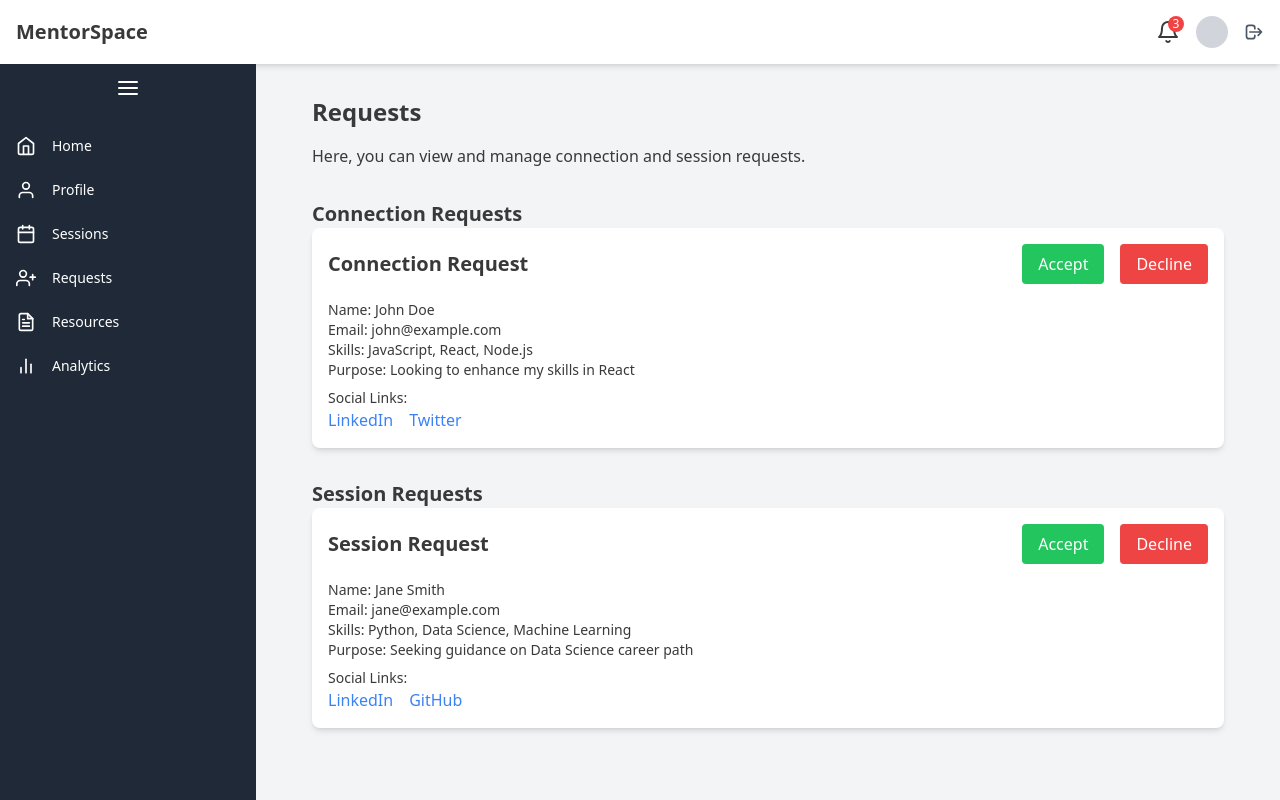
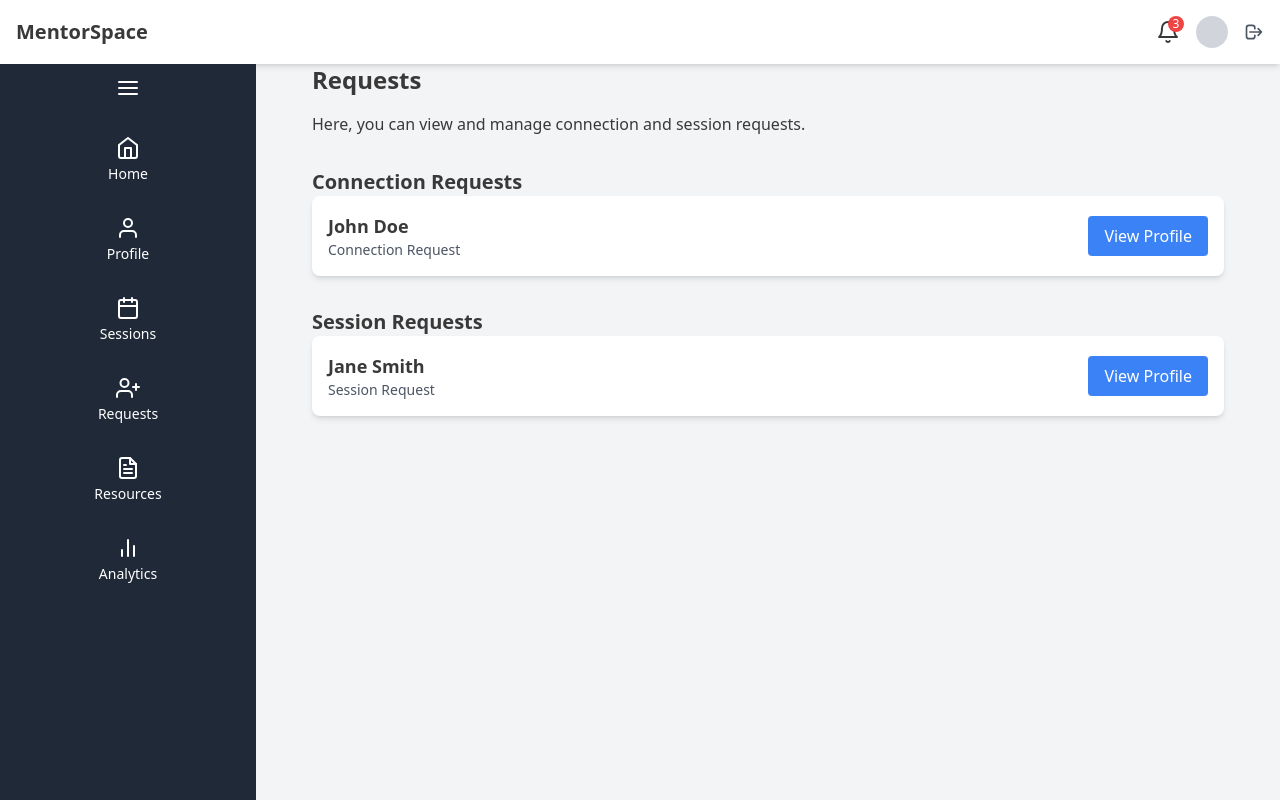
Before and after one commit to Sujal-2820/MentorSpace, a Next.js app: page /mentorDashboard/screens/Requests in a window 1280 px wide. Built offline with nearby package versions, Linux system fonts and the light colour scheme.

Commit message:
Added code for Full profile and redirecting user from Sessions

```diff
--- a/src/app/mentorDashboard/components/Sidebar.js
+++ b/src/app/mentorDashboard/components/Sidebar.js
@@ -1,8 +1,8 @@
 'use client';
 
 import React, { useState } from 'react';
-import Link from 'next/link';  // Import Next.js Link component
-import { FiMenu, FiHome, FiUser, FiUserPlus ,FiCalendar, FiFileText, FiBarChart2 } from 'react-icons/fi';
+import Link from 'next/link'; // Import Next.js Link component
+import { FiMenu, FiHome, FiUser, FiUserPlus, FiCalendar, FiFileText, FiBarChart2 } from 'react-icons/fi';
 
 const Sidebar = () => {
   const [isCollapsed, setIsCollapsed] = useState(false);
@@ -17,6 +17,7 @@ const Sidebar = () => {
     { id: 4, label: 'Requests', icon: <FiUserPlus />, link: '/mentorDashboard/screens/Requests' },
     { id: 5, label: 'Resources', icon: <FiFileText />, link: '/mentorDashboard/screens/Resources' },
     { id: 6, label: 'Analytics', icon: <FiBarChart2 />, link: '/mentorDashboard/screens/Analytics' },
+    { id: 7, label: 'Full Profile', icon: <FiUser />, link: '/mentorDashboard/screens/FullProfile', hidden: true },
   ];
 
   return (
@@ -35,18 +36,19 @@ const Sidebar = () => {
 
       {/* Navigation Menu */}
       <nav className="mt-4 flex flex-col items-center">
-        <ul className="space-y-2 w-full">
+        <ul className="space-y-4 flex flex-col items-center w-full">
           {navItems.map((item) => (
             <li
               key={item.id}
-              className="flex items-center px-4 py-2 hover:bg-gray-700 cursor-pointer group w-full justify-center"
+              className={`flex items-center px-4 py-2 hover:bg-gray-700 cursor-pointer group w-full justify-center ${
+                item.hidden ? 'hidden' : ''
+              }`}
             >
-              {/* Removed <a> tag, directly using Link for navigation */}
-              <Link href={item.link} className="flex items-center w-full">
-                <span className="text-xl">{item.icon}</span>
+              <Link href={item.link} className="flex flex-col items-center text-center w-full">
+                <span className="text-2xl">{item.icon}</span>
                 <span
-                  className={`ml-4 text-sm ${
-                    isCollapsed ? 'hidden' : 'inline-block'
+                  className={`text-sm mt-1 ${
+                    isCollapsed ? 'hidden' : 'block'
                   } group-hover:text-primary`}
                 >
                   {item.label}
--- /dev/null
+++ b/src/app/mentorDashboard/screens/FullProfile/page.js
@@ -0,0 +1,85 @@
+'use client';
+
+import React from 'react';
+import { useRouter, useSearchParams } from 'next/navigation';
+import { FaGithub, FaLinkedin, FaTwitter } from 'react-icons/fa'; // Import LinkedIn and GitHub icons
+
+const FullProfile = () => {
+  const router = useRouter();
+  const searchParams = useSearchParams();
+
+  const name = searchParams.get('name');
+  const email = searchParams.get('email');
+  const skills = searchParams.get('skills')?.split(',');
+  const purpose = searchParams.get('purpose');
+  const socialLinks = JSON.parse(searchParams.get('socialLinks'));
+
+  return (
+    <div className="lg:pl-64 md:pl-64 sm:pl-64 pl-16 px-4 py-6">
+      <button
+        onClick={() => router.back()}
+        className="bg-gray-300 text-gray-800 px-4 py-2 rounded-md mb-6 hover:bg-gray-400 transition-all"
+      >
+        Go Back
+      </button>
+
+      <div className="bg-white shadow-lg rounded-lg p-6">
+        <h2 className="text-2xl font-bold mb-6 text-gray-800">Full Profile</h2>
+
+        <div className="space-y-4">
+          <p className="text-lg">
+            <strong className="text-gray-600">Name:</strong>{' '}
+            <span className="text-gray-800">{name}</span>
+          </p>
+
+          <p className="text-lg">
+            <strong className="text-gray-600">Email:</strong>{' '}
+            <span className="text-gray-800">{email}</span>
+          </p>
+
+          <p className="text-lg">
+            <strong className="text-gray-600">Skills:</strong>{' '}
+            <span className="text-gray-800">
+              {skills && skills.length > 0 ? skills.join(', ') : 'Not Provided'}
+            </span>
+          </p>
+
+          <p className="text-lg">
+            <strong className="text-gray-600">Purpose:</strong>{' '}
+            <span className="text-gray-800">{purpose}</span>
+          </p>
+
+          <div>
+            <strong className="text-gray-600">Social Links:</strong>
+            <ul className="list-disc pl-8 mt-2 space-y-1">
+              {socialLinks && socialLinks.length > 0 ? (
+                socialLinks.map((link, index) => (
+                  <li key={index} className="flex items-center space-x-2">
+                    {link.name.toLowerCase() === 'linkedin' && (
+                      <FaLinkedin className="text-blue-500" size={20} />
+                    )}
+                    {link.name.toLowerCase() === 'github' && (
+                      <FaGithub className="text-gray-800" size={20} />
+                    )}
+                    <a
+                      href={link.url}
+                      target="_blank"
+                      rel="noopener noreferrer"
+                      className="text-blue-500 hover:underline"
+                    >
+                      {link.name}
+                    </a>
+                  </li>
+                ))
+              ) : (
+                <p className="text-gray-800 mt-2">No Social Links Provided</p>
+              )}
+            </ul>
+          </div>
+        </div>
+      </div>
+    </div>
+  );
+};
+
+export default FullProfile;
--- a/src/app/mentorDashboard/screens/Requests/page.js
+++ b/src/app/mentorDashboard/screens/Requests/page.js
@@ -1,53 +1,27 @@
-'use client'
+'use client';
 
 import React, { useState } from 'react';
+import { useRouter } from 'next/navigation';
 
-const RequestCard = ({ type, name, email, skills, purpose, socialLinks, onAccept, onDecline }) => (
-  <div className="bg-white p-4 rounded-lg shadow-md mb-4">
-    <div className="flex justify-between items-center">
-      <h2 className="text-xl font-semibold">{type} Request</h2>
-      <div className="flex space-x-4">
-        <button
-          onClick={onAccept}
-          className="bg-green-500 text-white px-4 py-2 rounded hover:bg-green-600"
-        >
-          Accept
-        </button>
-        <button
-          onClick={onDecline}
-          className="bg-red-500 text-white px-4 py-2 rounded hover:bg-red-600"
-        >
-          Decline
-        </button>
-      </div>
+const RequestCard = ({ name, type, onViewProfile }) => (
+  <div className="bg-white p-4 rounded-lg shadow-md mb-4 flex justify-between items-center">
+    <div>
+      <h2 className="text-lg font-semibold">{name}</h2>
+      <p className="text-sm text-gray-600">{type} Request</p>
     </div>
-    <div className="mt-4">
-      <p className="text-sm">Name: {name}</p>
-      <p className="text-sm">Email: {email}</p>
-      <p className="text-sm">Skills: {skills.join(', ')}</p>
-      <p className="text-sm">Purpose: {purpose}</p>
-      <div className="mt-2">
-        <p className="text-sm font-medium">Social Links:</p>
-        <div className="space-x-4">
-          {socialLinks.map((link, index) => (
-            <a
-              key={index}
-              href={link.url}
-              target="_blank"
-              rel="noopener noreferrer"
-              className="text-blue-500 hover:underline"
-            >
-              {link.name}
-            </a>
-          ))}
-        </div>
-      </div>
-    </div>
+    <button
+      onClick={onViewProfile}
+      className="bg-blue-500 text-white px-4 py-2 rounded hover:bg-blue-600"
+    >
+      View Profile
+    </button>
   </div>
 );
 
 const Requests = () => {
-  const [connectionRequests] = useState([
+  const router = useRouter();
+
+  const connectionRequests = [
     {
       name: 'John Doe',
       email: 'john@example.com',
@@ -58,10 +32,9 @@ const Requests = () => {
         { name: 'Twitter', url: 'https://twitter.com/johndoe' },
       ],
     },
-    // Add more connection requests here if needed
-  ]);
+  ];
 
-  const [sessionRequests] = useState([
+  const sessionRequests = [
     {
       name: 'Jane Smith',
       email: 'jane@example.com',
@@ -72,19 +45,18 @@ const Requests = () => {
         { name: 'GitHub', url: 'https://github.com/janesmith' },
       ],
     },
-    // Add more session requests here if needed
-  ]);
+  ];
 
-  const handleAccept = (requestType) => {
-    console.log(`${requestType} request accepted`);
-  };
-
-  const handleDecline = (requestType) => {
-    console.log(`${requestType} request declined`);
+  const handleViewProfile = (profile) => {
+    router.push(`/mentorDashboard/screens/FullProfile?name=${encodeURIComponent(profile.name)}&email=${encodeURIComponent(
+      profile.email
+    )}&skills=${encodeURIComponent(profile.skills.join(','))}&purpose=${encodeURIComponent(
+      profile.purpose
+    )}&socialLinks=${encodeURIComponent(JSON.stringify(profile.socialLinks))}`);
   };
 
   return (
-    <div className="lg:pl-64 md:pl-64 sm:pl-64 pl-16 py-8">
+    <div className="lg:pl-64 md:pl-64 sm:pl-64 pl-16">
       <h1 className="text-2xl font-semibold">Requests</h1>
       <p className="mt-4">Here, you can view and manage connection and session requests.</p>
 
@@ -94,14 +66,9 @@ const Requests = () => {
         {connectionRequests.map((request, index) => (
           <RequestCard
             key={index}
+            name={request.name}
             type="Connection"
-            name={request.name}
-            email={request.email}
-            skills={request.skills}
-            purpose={request.purpose}
-            socialLinks={request.socialLinks}
-            onAccept={() => handleAccept('Connection')}
-            onDecline={() => handleDecline('Connection')}
+            onViewProfile={() => handleViewProfile(request)}
           />
         ))}
       </div>
@@ -112,14 +79,9 @@ const Requests = () => {
         {sessionRequests.map((request, index) => (
           <RequestCard
             key={index}
+            name={request.name}
             type="Session"
-            name={request.name}
-            email={request.email}
-            skills={request.skills}
-            purpose={request.purpose}
-            socialLinks={request.socialLinks}
-            onAccept={() => handleAccept('Session')}
-            onDecline={() => handleDecline('Session')}
+            onViewProfile={() => handleViewProfile(request)}
           />
         ))}
       </div>
```
